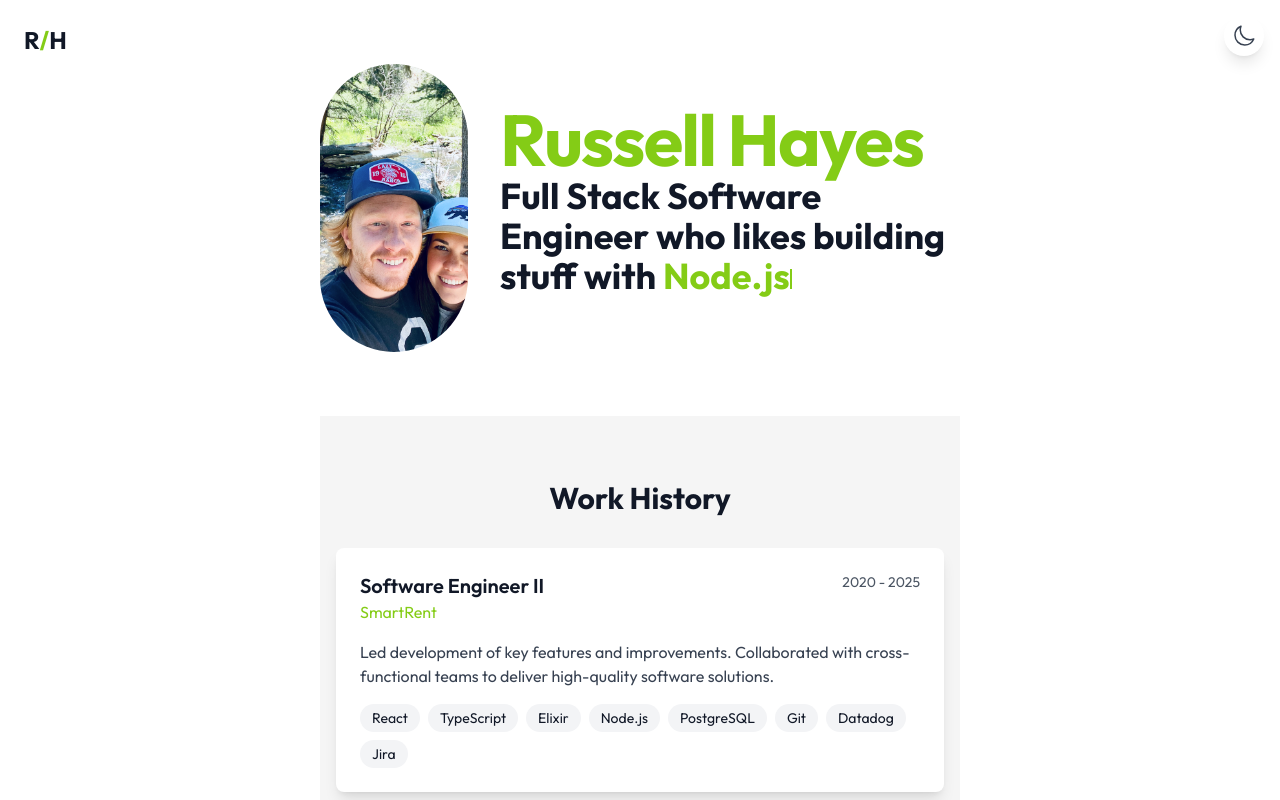
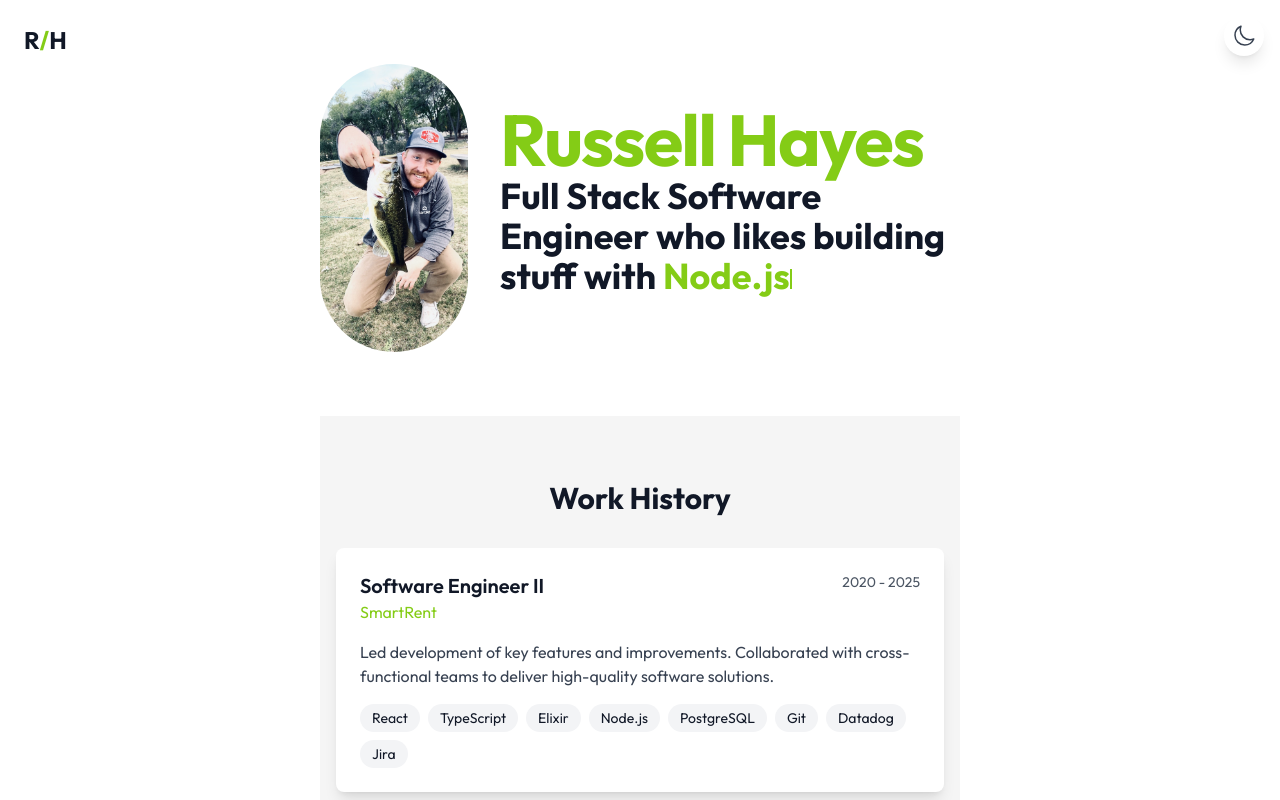
Before and after one commit to Wowsaruss/portfolio, a Next.js app: page / in a window 1280 px wide. Shown: the top 800 px of the page. Built offline with nearby package versions, Linux system fonts and the light colour scheme; a web font is replaced by a local one.

Commit message:
change image

```diff
--- a/src/app/page.tsx
+++ b/src/app/page.tsx
@@ -37,7 +37,7 @@ export default function Home() {
             <div className="flex items-center gap-8">
               <div className="relative w-72 h-72 rounded-full overflow-hidden">
                 <Image
-                  src="/me-2.png"
+                  src="/me-1.png"
                   alt="Russell Hayes"
                   fill
                   className="object-cover"
```
